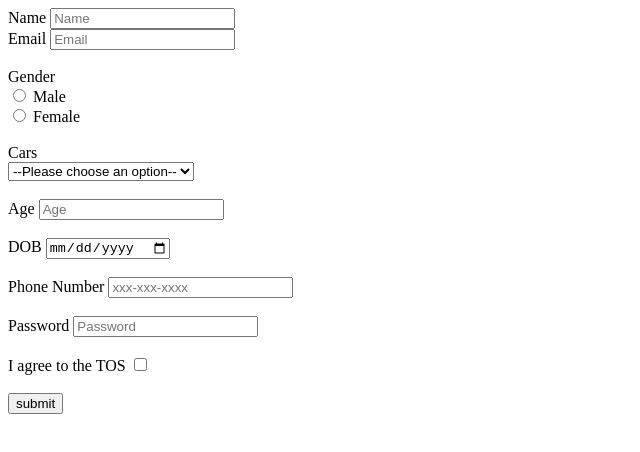
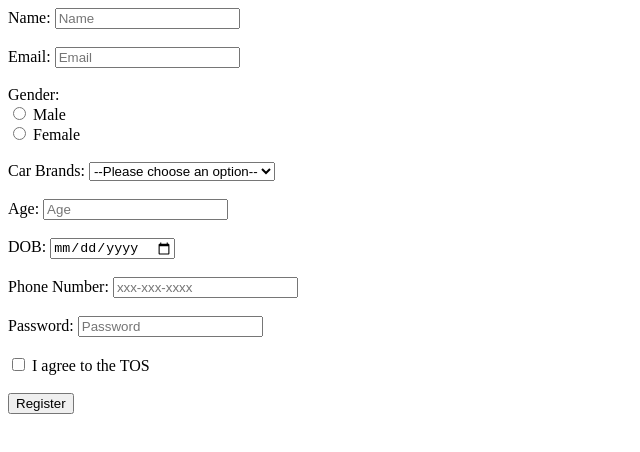
Before and after one commit to acciojob/signup-form-car-singhdevendrajtz, a website: page main.html in a window 1280 px wide. Shown: the whole page, without its empty margins (0-640 px from the left). Drawn offline with Linux system fonts and the light colour scheme.

Commit message:
created a submission

```diff
--- a/main.html
+++ b/main.html
@@ -8,41 +8,44 @@
 
 <body>
 	<!-- the entire body must be written by student -->
-	<form>
-		<label for="name"> Name</label>
-		<input type="text" id="name" placeholder="Name" required><br>
-		<label for="email">Email</label>
-		<input type="email" id="email" placeholder="Email" required><br><br>
-		<label >Gender</label><br>
-		<input type="radio" id="gender_m" name="gender" value="Male" required>
-		<label for="gender_m">Male</label><br>
-		<input type="radio" id="gender_f" name="gender" value="Female" required>
-		<label for="gender_f">Female</label><br><br>
-		<label for="cars">Cars </label><br>
+	<form method="post">
+        <label for="name">Name:</label>
+        <input type="text" id="name" name="name" placeholder="Name" required><br><br>
 
-		<select id="cars" aria-required>
-			<label for="cars">sdfsld </label>
-			<option value="--Please choose an option--">--Please choose an option--</option>
-			<option value="Mercedes">Mercedes</option>
-			<option value="Volvo" > Volvo</option>
-			<option value="BMW" > BMW</option>
+        <label for="email">Email:</label>
+        <input type="email" id="email" name="email" placeholder="Email" required><br><br>
 
+        <label>Gender:</label><br>
+        <input type="radio" id="gender_m" name="gender" value="male">
+        <label for="gender_m">Male</label><br>
+        <input type="radio" id="gender_f" name="gender" value="female">
+        <label for="gender_f">Female</label><br><br>
 
-		</select><br><br>
-		<label for="age">Age</label>
-		<input type="number" id="age" placeholder="Age" required><br><br>
-		<label for="dob" >DOB</label>
-		<input type="date" id="dob" required><br><br>
-		<label for="tel">Phone Number</label>
-		<input type="tel" id="tel" placeholder="xxx-xxx-xxxx" ><br><br>
-		<label for="password">Password</label>
-		<input type="password" id="password" placeholder="Password" ><br><br>
-		<label for="tos">I agree to the TOS</label>
-		<input type="checkbox" id="tos"><br><br>
-		<button type="submit" aria-required>submit</button>
+        <label for="cars">Car Brands:</label>
+        <select id="cars" name="car_brands">
+            <option value="">--Please choose an option--</option>
+            <option value="bmw">BMW</option>
+            <option value="audi">Audi</option>
+            <option value="mercedes">Mercedes</option>
+        </select><br><br>
 
+        <label for="age">Age:</label>
+        <input type="number" id="age" name="age" placeholder="Age" required><br><br>
 
-	</form>
+        <label for="dob">DOB:</label>
+        <input type="date" id="dob" name="dob" required><br><br>
+
+        <label for="tel">Phone Number:</label>
+        <input type="tel" id="tel" name="phone_number" placeholder="xxx-xxx-xxxx" pattern="[0-9]{3}-[0-9]{3}-[0-9]{4}" required><br><br>
+
+        <label for="password">Password:</label>
+        <input type="password" id="password" name="password" placeholder="Password" required><br><br>
+
+        <input type="checkbox" id="tos" name="tos" required>
+        <label for="tos">I agree to the TOS</label><br><br>
+
+        <button type="submit">Register</button>
+    </form>
 
     <script type="text/javascript" src="./script.js">
 </script>
```
